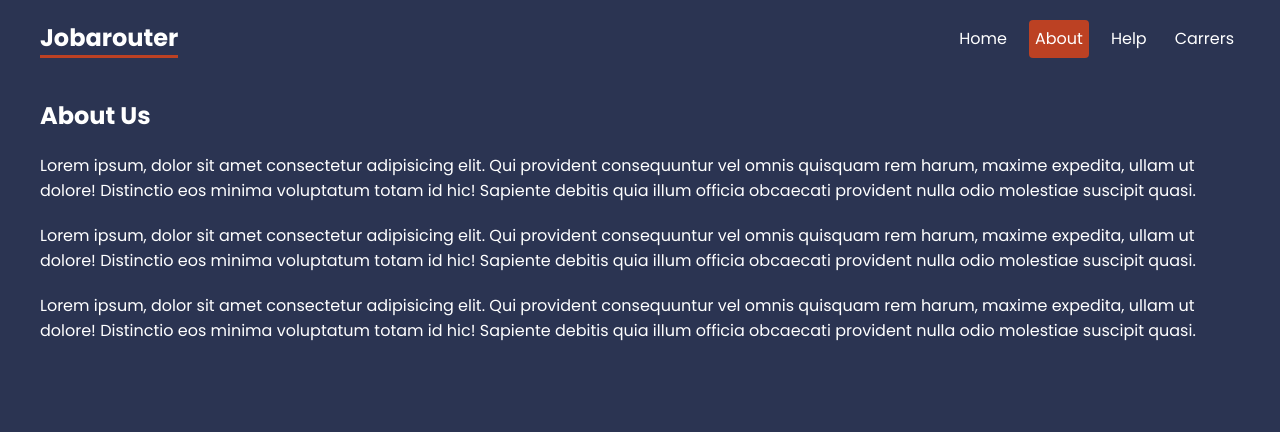
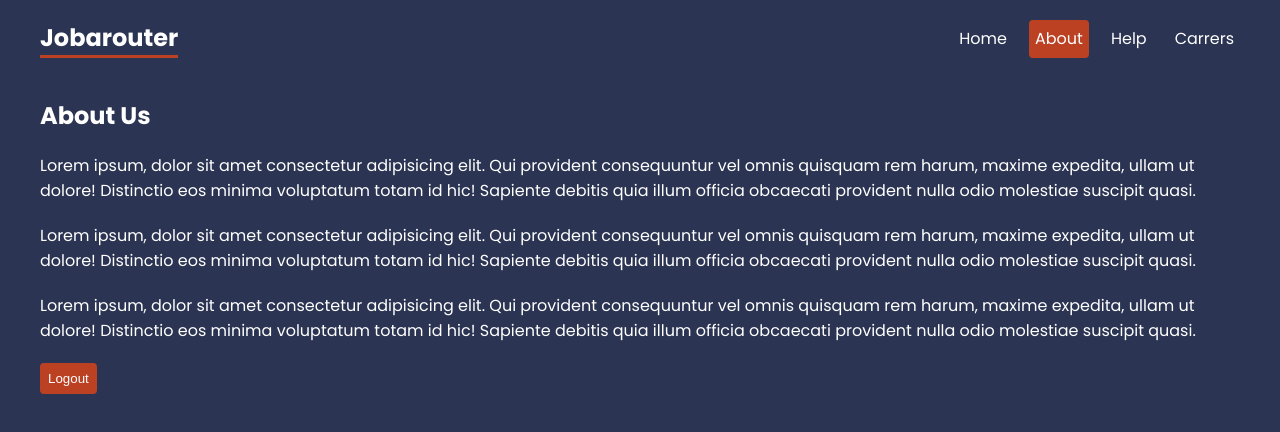
Before and after one commit to Philippe35507/NetNinja-Jobarouter, a React (Vite) app: page /about in a window 1280 px wide. Shown: the top 432 px of the page. Built offline with nearby package versions, Linux system fonts and the light colour scheme.

Commit message:
useNavigate() hook
to preserve last page history: just delete "replace={true}"

```diff
--- a/src/pages/About.jsx
+++ b/src/pages/About.jsx
@@ -1,4 +1,13 @@
+import { useState } from "react";
+import { Navigate } from "react-router-dom";
+
 export default function About() {
+  const [user, setUser] = useState("mario");
+
+  if (!user) {
+    return <Navigate to="/" replace={true} />;
+  }
+
   return (
     <div className="about">
       <h2>About Us</h2>
@@ -23,6 +32,7 @@ export default function About() {
         quia illum officia obcaecati provident nulla odio molestiae suscipit
         quasi.
       </p>
+      <button onClick={() => setUser(null)}>Logout</button>
     </div>
   );
 }
```
